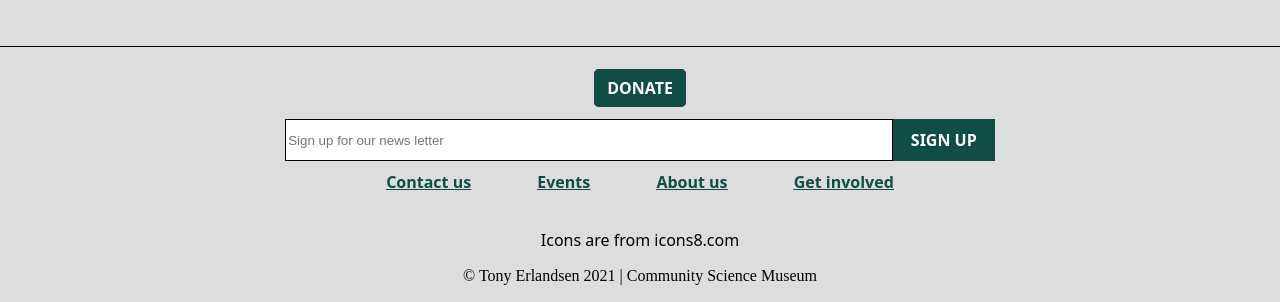
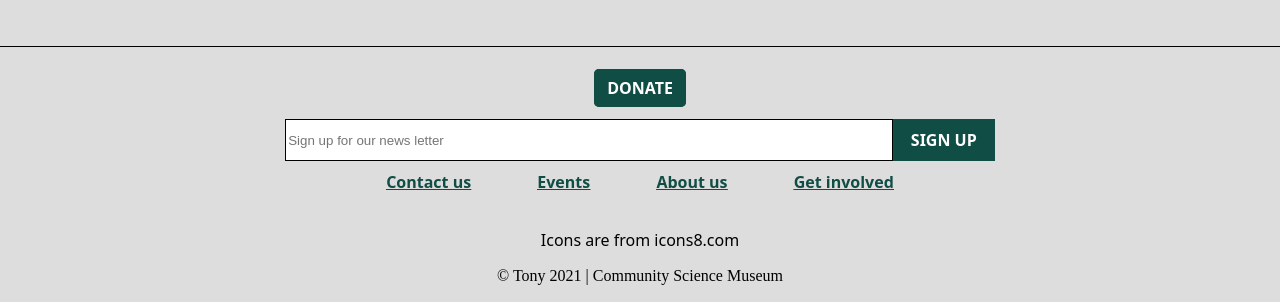
Before and after one commit to Moesera/semester-project, a plain HTML site: page confirm.html in a window 1280 px wide. Shown: the part 554-856 px from the top of the page. Drawn offline with Linux system fonts and the light colour scheme; a web font is replaced by a local one.

Commit message:
Update confirm.html

```diff
--- a/confirm.html
+++ b/confirm.html
@@ -111,7 +111,7 @@
             <a href="get-involved.html">Get involved</a>
           </div>
           <p>Icons are from icons8.com</p>
-          &copy; Tony Erlandsen 2021 | Community Science Museum
+          &copy; Tony 2021 | Community Science Museum
         </div>
       </div>
     </footer>
```
